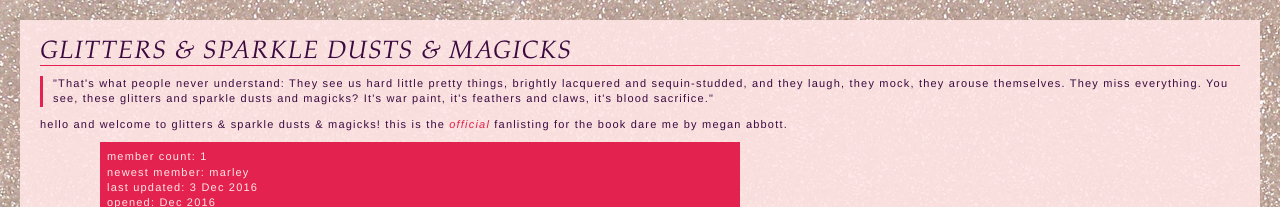
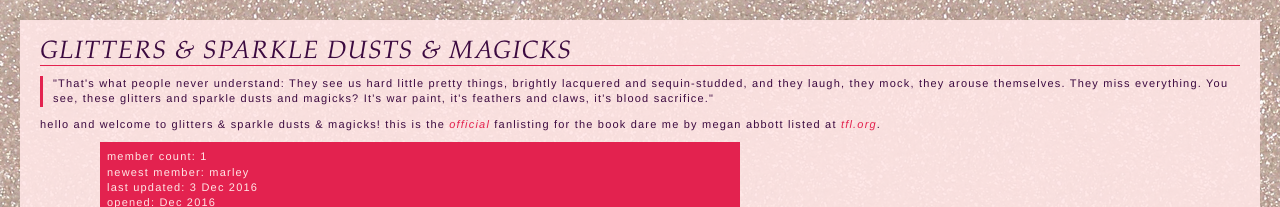
Before and after one commit to aeipathy/dare-me, a plain HTML site: page home.html in a window 1280 px wide. Shown: the top 207 px of the page. Drawn offline with Linux system fonts and the light colour scheme.

Commit message:
added tfl link

```diff
--- a/home.html
+++ b/home.html
@@ -16,7 +16,7 @@
 					"That's what people never understand: They see us hard little pretty things, brightly lacquered and sequin-studded, and they laugh, they mock, they arouse themselves. They miss everything. You see, these glitters and sparkle dusts and magicks? It's war paint, it's feathers and claws, it's blood sacrifice."
 				</blockquote>
 
-				<p>hello and welcome to glitters &amp; sparkle dusts &amp; magicks! this is the <em>official</em> fanlisting for the book dare me by megan abbott.</p>
+				<p>hello and welcome to glitters &amp; sparkle dusts &amp; magicks! this is the <em>official</em> fanlisting for the book dare me by megan abbott listed at <a href="http://thefanlistings.org/" target="_blank">tfl.org</a>.</p>
 
 				<p class="stats">
 					member count: 1<br>
```
